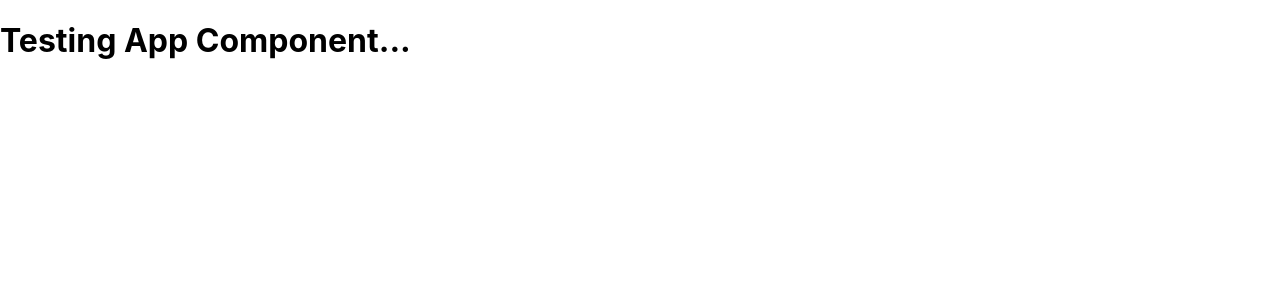
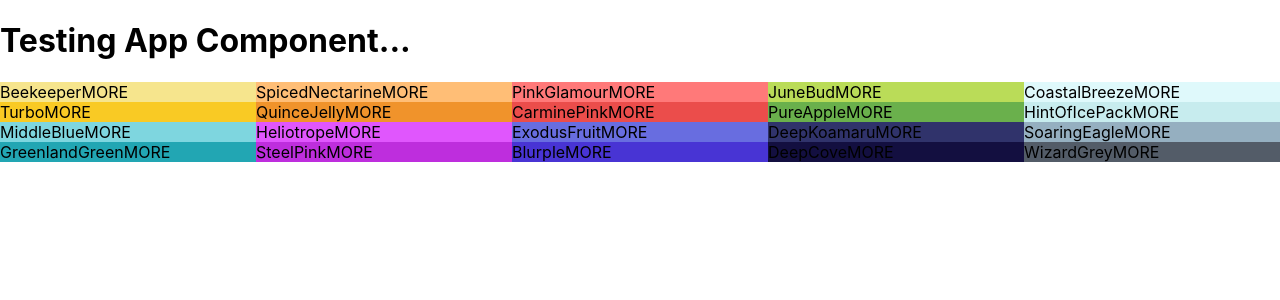
Before and after one commit to yunshine/React-Color-Palettes, a React (Create React App) app: page / in a window 1280 px wide. Shown: the top 300 px of the page. Built offline with nearby package versions, Linux system fonts and the light colour scheme.

Commit message:
Created ColorBox component

```diff
--- /dev/null
+++ b/src/ColorBox.css
@@ -0,0 +1,8 @@
+.ColorBox {
+  width: 20%;
+  height: 25%;
+  margin: 0 auto;
+  display: inline-block;
+  position: relative;
+  cursor: pointer;
+}
--- /dev/null
+++ b/src/ColorBox.js
@@ -0,0 +1,20 @@
+import React, { Component } from 'react';
+// import -something-, { -something- } from './-something-';
+import './ColorBox.css';
+// import { Route, Switch, NavLink } from 'react-router-dom';
+
+// import { v4 as uuidv4 } from 'uuid'; // for creating unique IDs with uuidv4();
+// npm install axios (for API requests) in terminal???
+
+class ColorBox extends Component {
+  render() {
+    return (
+      <div style={{ background: this.props.background }} className="ColorBox">
+        <span>{this.props.name}</span>
+        <span>MORE</span>
+      </div>
+    );
+  }
+}
+
+export default ColorBox;
--- /dev/null
+++ b/src/Palette.css
@@ -0,0 +1,3 @@
+.Palette {
+  height: ;
+}
--- a/src/Palette.js
+++ b/src/Palette.js
@@ -1,4 +1,5 @@
 import React, { Component } from 'react'; // imrc is the shortcut...
+import ColorBox from './ColorBox';
 // import -something-, { -something- } from './-something-';
 // import './Palette.css';
 // import { Route, Switch, NavLink } from 'react-router-dom';
@@ -30,11 +31,15 @@
   // => This is the way and the syntax to update an existing state, not:   this.setState({ score: this.state.score + 3 });
 
   render() {
+    const colorBoxes = this.props.colors.map(color => (
+      <ColorBox background={color.color} name={color.name} />
+    ));
+
     return (
       <div className="Palette">
         {/* Navbar will go here... */}
         <div className="Palette-colors">
-          {/* A bunch of color boxes will go here... */}
+          {colorBoxes}
         </div>
           {/* Footer will go here... */}
       </div>
```
